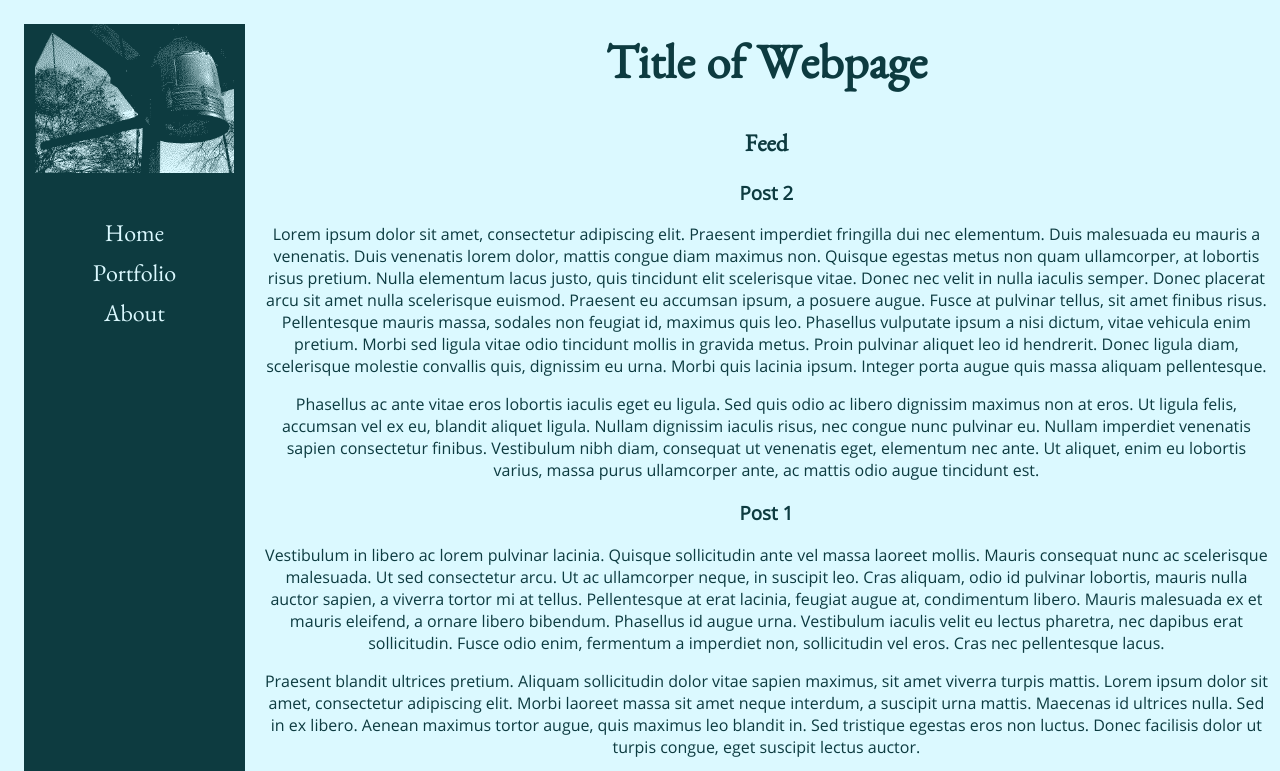
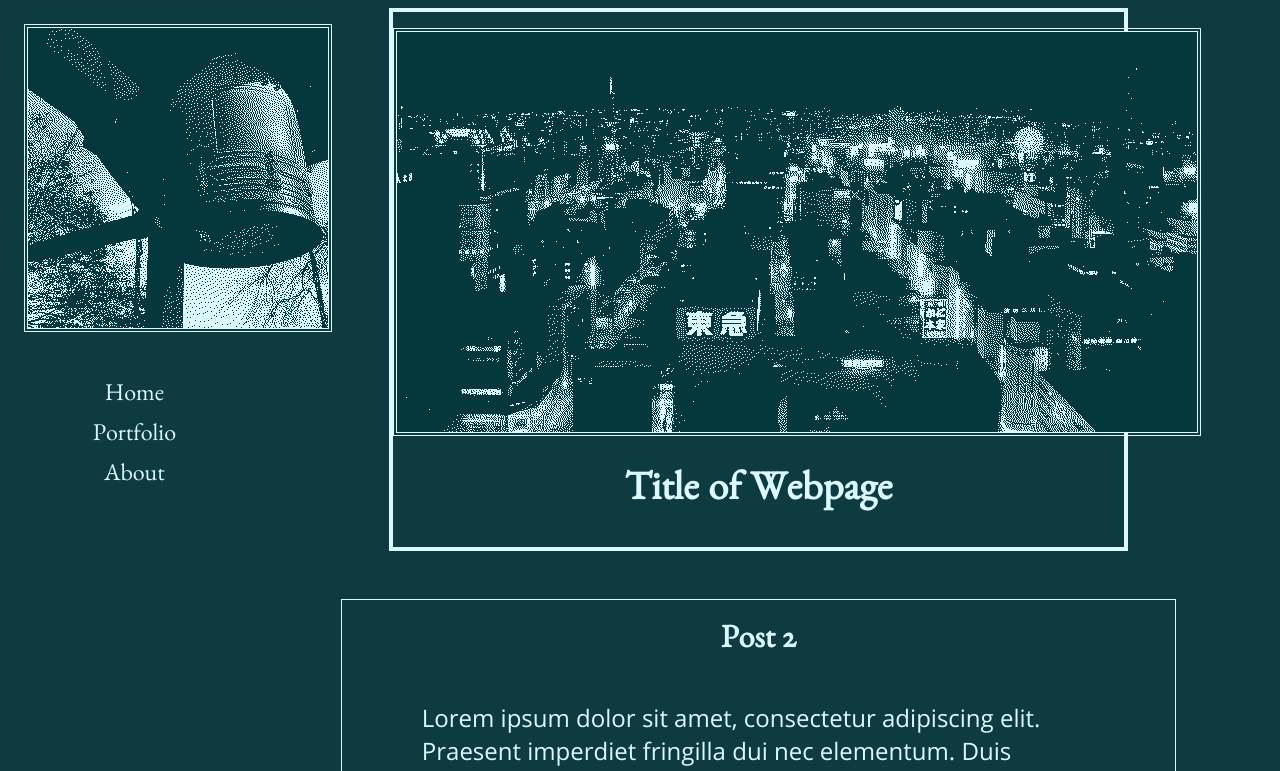
Before and after one commit to mnguyen4869/mnguyen4869.github.io, a plain HTML site: page index.html in a window 1280 px wide. Shown: the top 771 px of the page. Drawn offline with Linux system fonts and the light colour scheme.

Commit message:
Adjusted image sizes and color scheme to dark
Adjusted the aside images dimensions from 400x400 to 300x300.
The color scheme has been inverted for aesthethic reasons.

```diff
--- a/css/style.css
+++ b/css/style.css
@@ -17,15 +17,11 @@
 }
 
 :root {
-	background-color: #dbf9ff;
-	foreground-color: #dbf9ff;
-	color: #0d3b40;
+	background-color: #0d3b40;
+	foreground-color: #0d3b40;
+	color: #dbf9ff;
 	font-size: 1em;
 	font-family: OpenSans;
-}
-
-.header {
-	font-family: Benne;
 }
 
 body {
@@ -36,16 +32,49 @@ body {
 .main {
 	grid-column: 2;
 	text-align: center;
+	margin-left: 2rem;
+	margin-right: 3rem;
 }
 
-h1 {
-	grid-row: 1;
-	font-size: 3em;
+.header {
+	font-family: Benne;
 }
 
-h1 + picture {
-	background-image(images/dark_dither_it_futta2307.png);
+img {
+	border: 0.25rem double #dbf9ff;
 }
+
+.homebanner {
+	border: 0.25rem solid #dbf9ff;
+	margin-left: 6rem;
+	margin-right: 6rem;
+}
+.homebanner h1 {
+	grid-row: 1;
+	font-size: 2.5em;
+}
+.homebanner img {
+	margin-top: 1rem;
+	width: auto;
+}
+
+.post {
+	border: 0.1rem solid #dbf9ff;
+	margin: 3rem;
+}
+.post h2 {
+	font-size: 2em;
+}
+.post p {
+	text-align: left;
+	font-size: 1.5em;
+	overflow-y: hidden;
+
+	padding: 1rem;
+	padding-left: 5rem;
+	padding-right: 5rem;
+}
+
 
 aside {
 	grid-column: 1;
@@ -60,7 +89,7 @@ aside {
 
 }
 aside picture img{
-	width: 90%;
+	width: auto;
 }
 aside ul {
 	padding: 2% 1%;
--- a/index.html
+++ b/index.html
@@ -10,13 +10,15 @@
 	<body>
 		<section class="main">
 
-		<h1 class="header">Title of Webpage</h1>
-		<picture>
-		</picture>
+		<div class="homebanner">
+			<img src="images/dark_banner_dither_it_futta2307.png" alt="Welcome Image: Large City View">
+			<h1 class="header">Title of Webpage</h1>
+		</div>
 
-		<h2 class="header">Feed</h2>
+		<div class="post">
 
-		<h3>Post 2</h3>
+		<h2 class="header">Post 2</h2>
+
 		<p>
 		Lorem ipsum dolor sit amet, consectetur adipiscing elit. Praesent imperdiet fringilla dui nec elementum. Duis malesuada eu mauris a venenatis. Duis venenatis lorem dolor, mattis congue diam maximus non. Quisque egestas metus non quam ullamcorper, at lobortis risus pretium. Nulla elementum lacus justo, quis tincidunt elit scelerisque vitae. Donec nec velit in nulla iaculis semper. Donec placerat arcu sit amet nulla scelerisque euismod. Praesent eu accumsan ipsum, a posuere augue. Fusce at pulvinar tellus, sit amet finibus risus. Pellentesque mauris massa, sodales non feugiat id, maximus quis leo. Phasellus vulputate ipsum a nisi dictum, vitae vehicula enim pretium. Morbi sed ligula vitae odio tincidunt mollis in gravida metus. Proin pulvinar aliquet leo id hendrerit. Donec ligula diam, scelerisque molestie convallis quis, dignissim eu urna. Morbi quis lacinia ipsum. Integer porta augue quis massa aliquam pellentesque.
 		</p>
@@ -24,8 +26,12 @@
 		<p>
 			Phasellus ac ante vitae eros lobortis iaculis eget eu ligula. Sed quis odio ac libero dignissim maximus non at eros. Ut ligula felis, accumsan vel ex eu, blandit aliquet ligula. Nullam dignissim iaculis risus, nec congue nunc pulvinar eu. Nullam imperdiet venenatis sapien consectetur finibus. Vestibulum nibh diam, consequat ut venenatis eget, elementum nec ante. Ut aliquet, enim eu lobortis varius, massa purus ullamcorper ante, ac mattis odio augue tincidunt est.
 </p>
+		</div>
 
-		<h3>Post 1</h3>
+		<div class="post">
+
+		<h2 class="header">Post 1</h2>
+
 		<p>
 		Vestibulum in libero ac lorem pulvinar lacinia. Quisque sollicitudin ante vel massa laoreet mollis. Mauris consequat nunc ac scelerisque malesuada. Ut sed consectetur arcu. Ut ac ullamcorper neque, in suscipit leo. Cras aliquam, odio id pulvinar lobortis, mauris nulla auctor sapien, a viverra tortor mi at tellus. Pellentesque at erat lacinia, feugiat augue at, condimentum libero. Mauris malesuada ex et mauris eleifend, a ornare libero bibendum. Phasellus id augue urna. Vestibulum iaculis velit eu lectus pharetra, nec dapibus erat sollicitudin. Fusce odio enim, fermentum a imperdiet non, sollicitudin vel eros. Cras nec pellentesque lacus.
 		</p>
@@ -36,14 +42,13 @@
 
 		<p> Etiam eget eleifend nulla. Sed metus metus, dapibus in risus in, finibus feugiat erat. Duis eget mollis nisl. In hac habitasse platea dictumst. Aenean commodo gravida neque, a condimentum massa suscipit porta. Nullam vitae sem in nisl egestas vestibulum ac in est. In finibus posuere magna, sit amet faucibus sapien finibus id. Nunc rhoncus nisl at dolor interdum rutrum. Vestibulum pellentesque arcu a metus interdum, id posuere risus convallis. Proin sed porta metus. Integer placerat ex eget est mattis vestibulum. Nunc neque ipsum, faucibus ut massa id, fringilla sollicitudin erat. Pellentesque nec suscipit nibh. Pellentesque vel diam finibus, elementum arcu vel, molestie leo. Fusce vitae neque vitae dolor laoreet maximus. Nullam lacinia fringilla mi, vel laoreet lectus laoreet sit amet.
 		</p>
-		<!--Content related image-->
-		<img src="images/dark_dither_it_futta2158.png" alt="Old bell tower" title="Tis be a bell">
+		</div>
 
 		</section>
 
 		<aside>
 			<picture>
-				<img src="images/dark_dither_it_futta2158.png" alt="">
+				<img src="images/square_dark_dither_it_futta2158.png" alt="">
 			</picture>
 			<ul>
 				<li><a href="index.html">Home</a></li>
```
Also changed, not shown: portfolio.html (+13 -0 lines), images/dark_banner_dither_it_futta2307.png (added), images/square_dark_dither_it_futta2158.png (added), images/square_dark_dither_it_futta2866.png (added).
